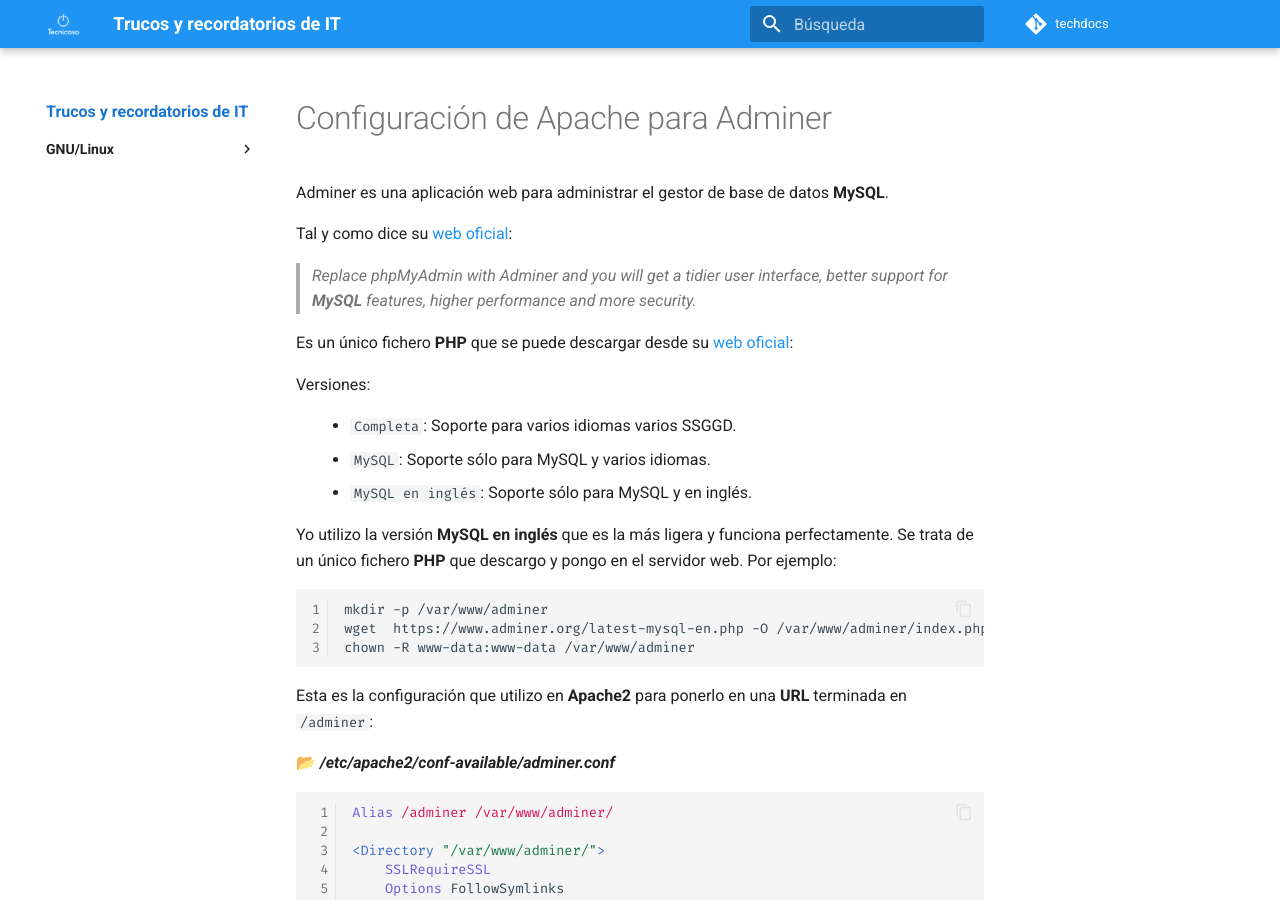
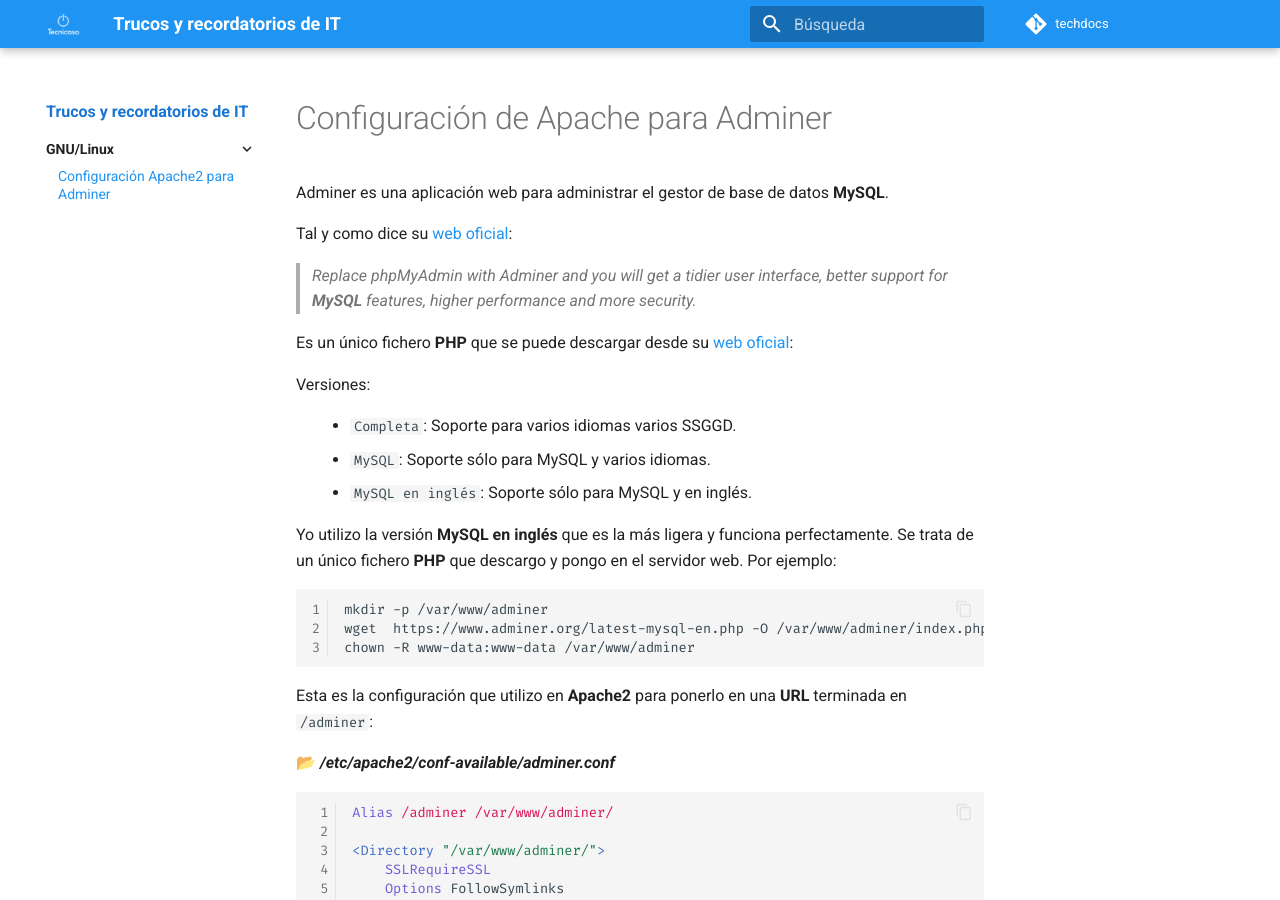
Before and after one commit to ivangarciaalcaide/techdocs, an MkDocs documentation site: the page built from docs/configuracion_apache_para_adminer.md, in a window 1280 px wide and 900 px high. Built offline with MkDocs 1.6.1 and Material for MkDocs 9.7.7, drawn with Linux system fonts in a browser that asks for light colours; comment, search, counter and statistics services are not loaded.

Commit message:
Corregido error en nav.

```diff
--- a/mkdocs.yml
+++ b/mkdocs.yml
@@ -55,4 +55,4 @@
 nav:
   - "": index.md
   - GNU/Linux:
-      -Configuración Apache2 para Adminer: configuracion_apache2_adminer.md
+      - Configuración Apache2 para Adminer: configuracion_apache_para_adminer.md
```
